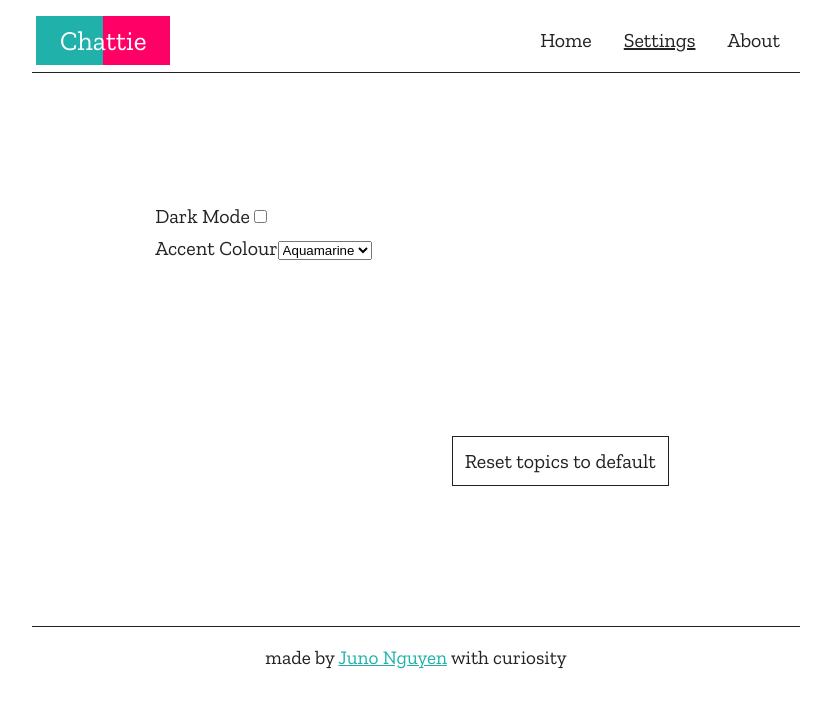
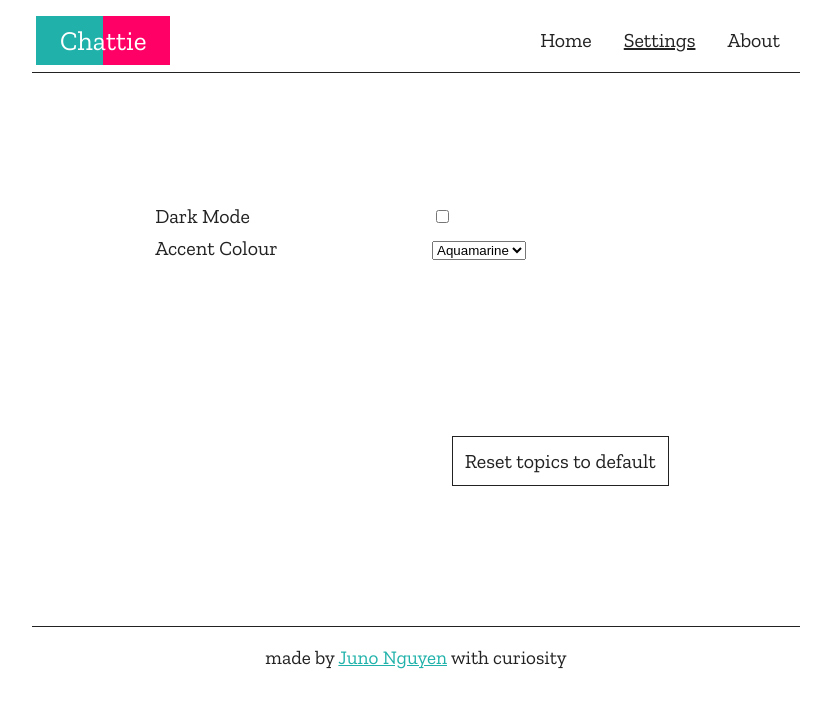
Before and after one commit to JunoNgx/chattie, a Vue app: page /settings in a window 1280 px wide. Shown: the top 708 px of the page, without its empty margins (224-1055 px from the left). Built offline with nearby package versions, Linux system fonts and the light colour scheme.

Commit message:
Implement settings layout

```diff
--- a/src/views/Settings.vue
+++ b/src/views/Settings.vue
@@ -32,7 +32,10 @@
     <div class="settings">
         <div class="settings__items">
             <div class="settings__items__item">
+                <div class="settings__items__item__label">
                     <label for="dark-mode-checkbox">Dark Mode</label>
+                </div>
+                <div class="settings__items__item__options">
                     <input
                         type="checkbox"
                         id="dark-mode-checkbox"
@@ -40,10 +43,14 @@
                         @change="updateDarkMode(this.localDarkModeValue)"
                     >
                 </div>
+            </div>
             <div
                 class="settings__items__item"
             >
+                <div class="settings__items__item__label">
                     <label for="accent-colour">Accent Colour</label>
+                </div>
+                <div class="settings__items__item__options">
                     <select
                         id="accent-colour"
                         v-model=localAccentColour
@@ -52,6 +59,7 @@
                         <option :value=AccentColour.MAGENTA>Magenta</option>
                         <option :value=AccentColour.AQUAMARINE>Aquamarine</option>
                     </select>
+                </div>
             </div>
         </div>
         <div class="settings__buttons">
@@ -84,6 +92,9 @@
 
         &__item
             margin: 0.5rem
+            display: grid
+            grid-column-gap: 2rem
+            grid-template-columns: 1fr 1fr
 
     &__buttons
 
```
Lines whose indentation alone changed are shown as unchanged.
